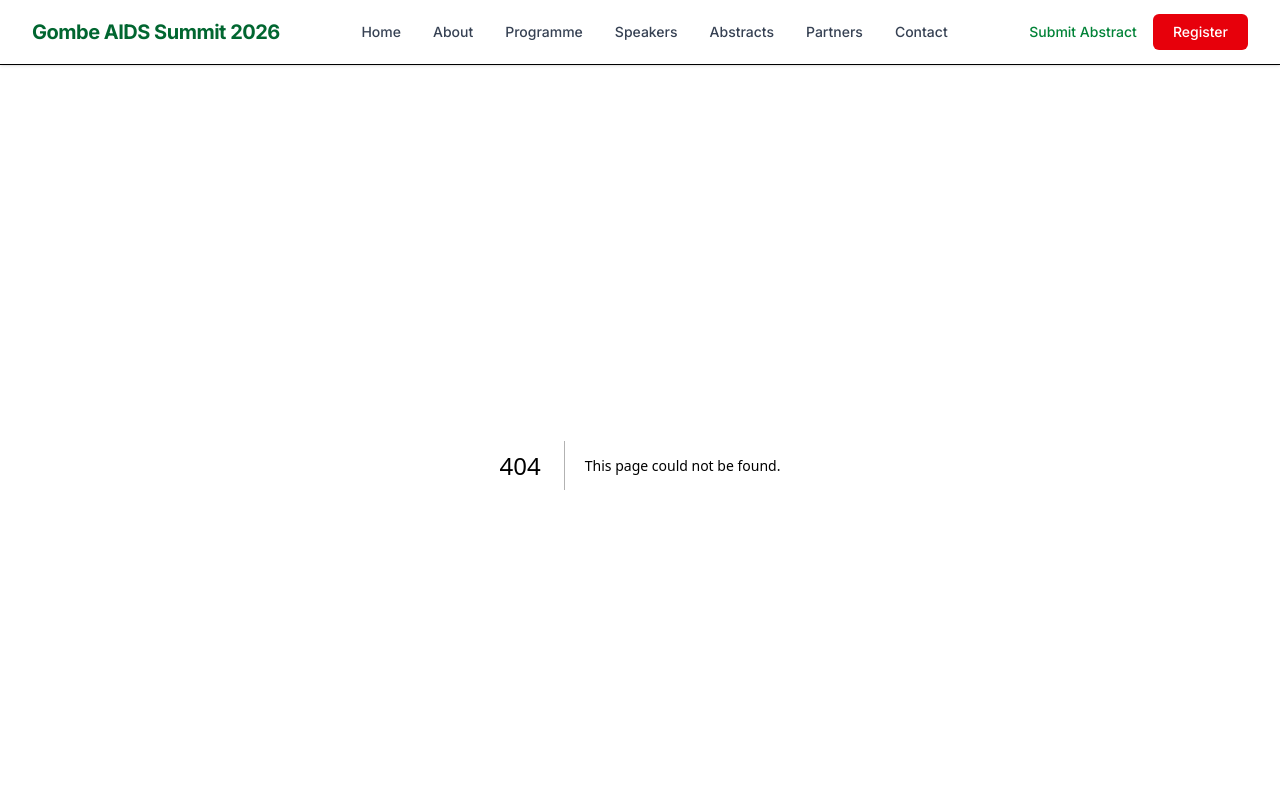
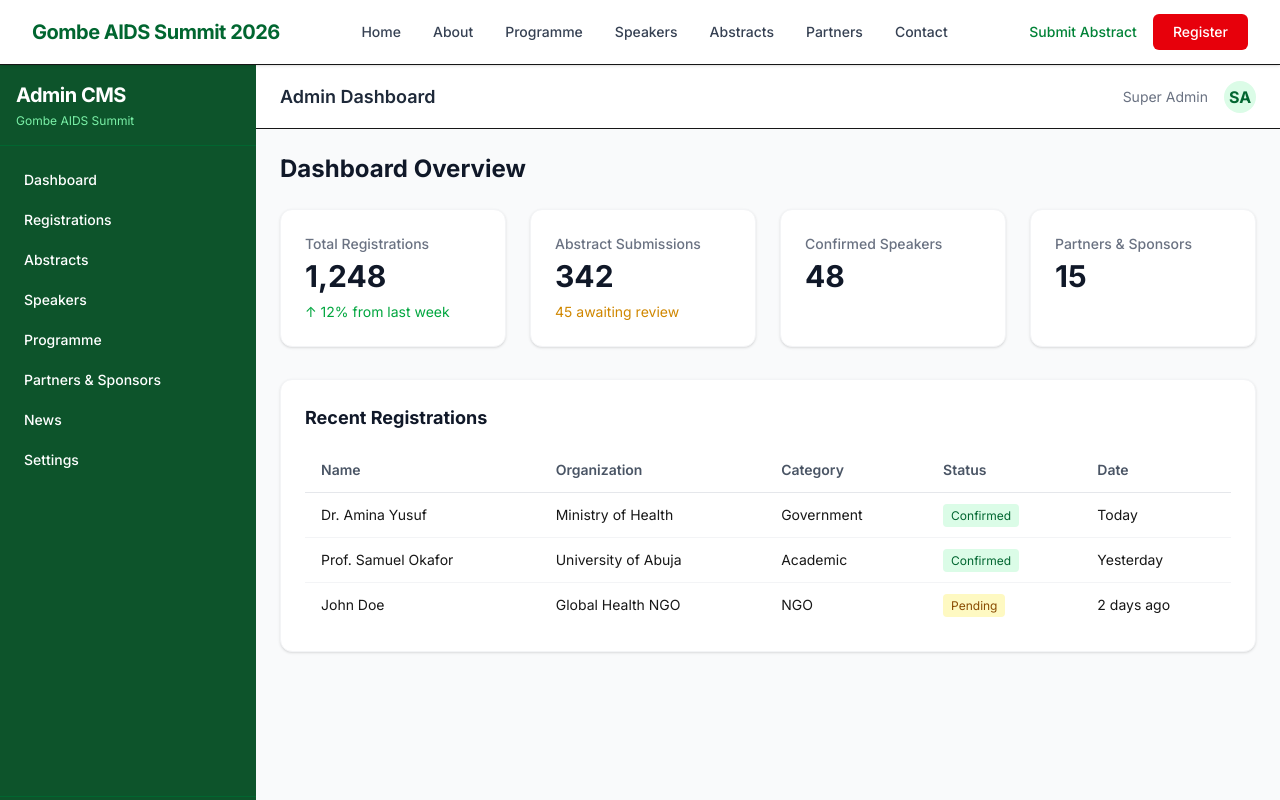
Before and after one commit to Icedmist/gombe-state-aid, a Next.js app in the folder frontend/: page /admin in a window 1280 px wide. Before the commit this address had no page. Shown: the top 800 px of the page. Built offline with nearby package versions, Linux system fonts and the light colour scheme.

Commit message:
Step 7: Create Admin Dashboard UI

```diff
--- /dev/null
+++ b/frontend/src/app/admin/layout.tsx
@@ -0,0 +1,52 @@
+import Link from 'next/link';
+
+export default function AdminLayout({
+  children,
+}: {
+  children: React.ReactNode;
+}) {
+  return (
+    <div className="flex h-screen bg-gray-100">
+      {/* Sidebar */}
+      <aside className="w-64 bg-green-900 text-white flex flex-col">
+        <div className="p-4 border-b border-green-800">
+          <h2 className="text-xl font-bold tracking-tight">Admin CMS</h2>
+          <p className="text-xs text-green-300 mt-1">Gombe AIDS Summit</p>
+        </div>
+        <nav className="flex-1 overflow-y-auto py-4">
+          <ul className="space-y-1 px-2">
+            <li><Link href="/admin" className="block px-4 py-2 rounded text-sm font-medium hover:bg-green-800 transition">Dashboard</Link></li>
+            <li><Link href="/admin/registrations" className="block px-4 py-2 rounded text-sm font-medium hover:bg-green-800 transition">Registrations</Link></li>
+            <li><Link href="/admin/abstracts" className="block px-4 py-2 rounded text-sm font-medium hover:bg-green-800 transition">Abstracts</Link></li>
+            <li><Link href="/admin/speakers" className="block px-4 py-2 rounded text-sm font-medium hover:bg-green-800 transition">Speakers</Link></li>
+            <li><Link href="/admin/programme" className="block px-4 py-2 rounded text-sm font-medium hover:bg-green-800 transition">Programme</Link></li>
+            <li><Link href="/admin/partners" className="block px-4 py-2 rounded text-sm font-medium hover:bg-green-800 transition">Partners & Sponsors</Link></li>
+            <li><Link href="/admin/news" className="block px-4 py-2 rounded text-sm font-medium hover:bg-green-800 transition">News</Link></li>
+            <li><Link href="/admin/settings" className="block px-4 py-2 rounded text-sm font-medium hover:bg-green-800 transition">Settings</Link></li>
+          </ul>
+        </nav>
+        <div className="p-4 border-t border-green-800">
+          <button className="w-full text-left px-4 py-2 text-sm text-green-200 hover:text-white hover:bg-green-800 rounded transition">
+            Sign Out
+          </button>
+        </div>
+      </aside>
+
+      {/* Main Content */}
+      <div className="flex-1 flex flex-col overflow-hidden">
+        <header className="bg-white shadow-sm border-b h-16 flex items-center justify-between px-6">
+          <h1 className="text-lg font-semibold text-gray-800">Admin Dashboard</h1>
+          <div className="flex items-center space-x-4">
+            <span className="text-sm text-gray-500">Super Admin</span>
+            <div className="h-8 w-8 bg-green-100 text-green-800 rounded-full flex items-center justify-center font-bold">
+              SA
+            </div>
+          </div>
+        </header>
+        <main className="flex-1 overflow-x-hidden overflow-y-auto bg-gray-50 p-6">
+          {children}
+        </main>
+      </div>
+    </div>
+  );
+}
--- /dev/null
+++ b/frontend/src/app/admin/page.tsx
@@ -0,0 +1,68 @@
+export default function AdminDashboard() {
+  return (
+    <div>
+      <h2 className="text-2xl font-bold text-gray-900 mb-6">Dashboard Overview</h2>
+
+      <div className="grid grid-cols-1 md:grid-cols-2 lg:grid-cols-4 gap-6 mb-8">
+        <div className="bg-white p-6 rounded-xl shadow-sm border border-gray-100">
+          <div className="text-sm font-medium text-gray-500 mb-1">Total Registrations</div>
+          <div className="text-3xl font-bold text-gray-900">1,248</div>
+          <div className="text-sm text-green-600 mt-2">↑ 12% from last week</div>
+        </div>
+        <div className="bg-white p-6 rounded-xl shadow-sm border border-gray-100">
+          <div className="text-sm font-medium text-gray-500 mb-1">Abstract Submissions</div>
+          <div className="text-3xl font-bold text-gray-900">342</div>
+          <div className="text-sm text-yellow-600 mt-2">45 awaiting review</div>
+        </div>
+        <div className="bg-white p-6 rounded-xl shadow-sm border border-gray-100">
+          <div className="text-sm font-medium text-gray-500 mb-1">Confirmed Speakers</div>
+          <div className="text-3xl font-bold text-gray-900">48</div>
+        </div>
+        <div className="bg-white p-6 rounded-xl shadow-sm border border-gray-100">
+          <div className="text-sm font-medium text-gray-500 mb-1">Partners & Sponsors</div>
+          <div className="text-3xl font-bold text-gray-900">15</div>
+        </div>
+      </div>
+
+      <div className="bg-white rounded-xl shadow-sm border border-gray-100 p-6">
+        <h3 className="text-lg font-bold text-gray-900 mb-4">Recent Registrations</h3>
+        <div className="overflow-x-auto">
+          <table className="w-full text-left border-collapse">
+            <thead>
+              <tr className="border-b border-gray-200">
+                <th className="py-3 px-4 text-sm font-semibold text-gray-600">Name</th>
+                <th className="py-3 px-4 text-sm font-semibold text-gray-600">Organization</th>
+                <th className="py-3 px-4 text-sm font-semibold text-gray-600">Category</th>
+                <th className="py-3 px-4 text-sm font-semibold text-gray-600">Status</th>
+                <th className="py-3 px-4 text-sm font-semibold text-gray-600">Date</th>
+              </tr>
+            </thead>
+            <tbody>
+              <tr className="border-b border-gray-100">
+                <td className="py-3 px-4 text-sm">Dr. Amina Yusuf</td>
+                <td className="py-3 px-4 text-sm">Ministry of Health</td>
+                <td className="py-3 px-4 text-sm">Government</td>
+                <td className="py-3 px-4 text-sm"><span className="bg-green-100 text-green-800 px-2 py-1 rounded text-xs">Confirmed</span></td>
+                <td className="py-3 px-4 text-sm">Today</td>
+              </tr>
+              <tr className="border-b border-gray-100">
+                <td className="py-3 px-4 text-sm">Prof. Samuel Okafor</td>
+                <td className="py-3 px-4 text-sm">University of Abuja</td>
+                <td className="py-3 px-4 text-sm">Academic</td>
+                <td className="py-3 px-4 text-sm"><span className="bg-green-100 text-green-800 px-2 py-1 rounded text-xs">Confirmed</span></td>
+                <td className="py-3 px-4 text-sm">Yesterday</td>
+              </tr>
+              <tr>
+                <td className="py-3 px-4 text-sm">John Doe</td>
+                <td className="py-3 px-4 text-sm">Global Health NGO</td>
+                <td className="py-3 px-4 text-sm">NGO</td>
+                <td className="py-3 px-4 text-sm"><span className="bg-yellow-100 text-yellow-800 px-2 py-1 rounded text-xs">Pending</span></td>
+                <td className="py-3 px-4 text-sm">2 days ago</td>
+              </tr>
+            </tbody>
+          </table>
+        </div>
+      </div>
+    </div>
+  );
+}
```
